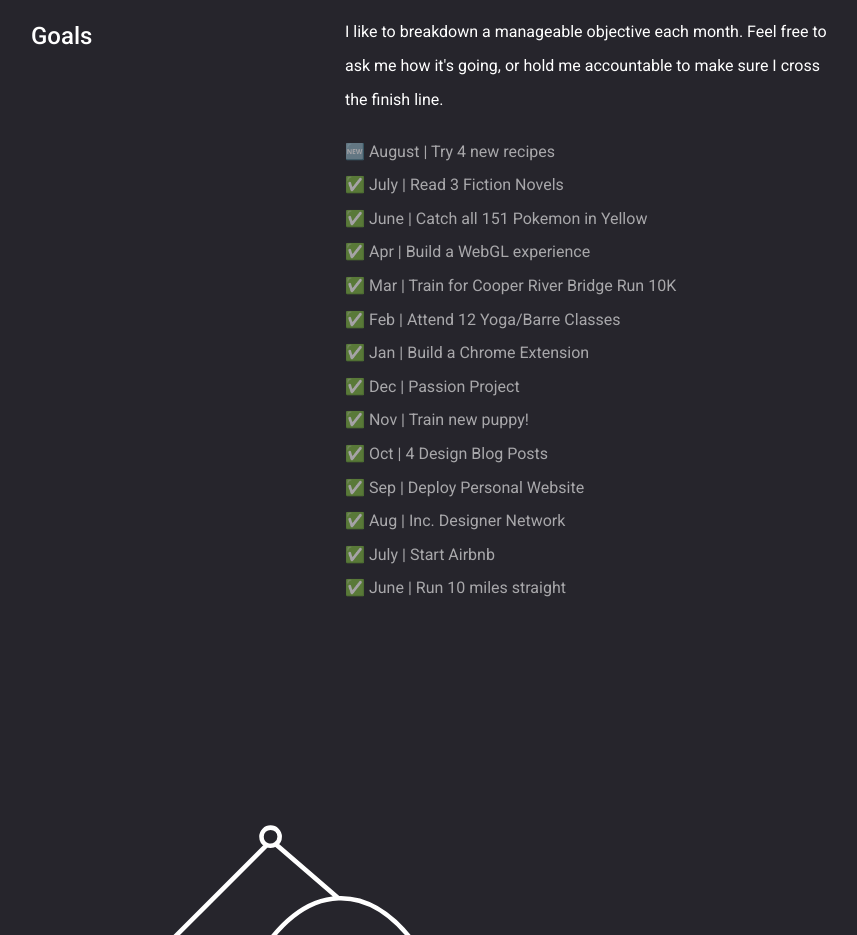
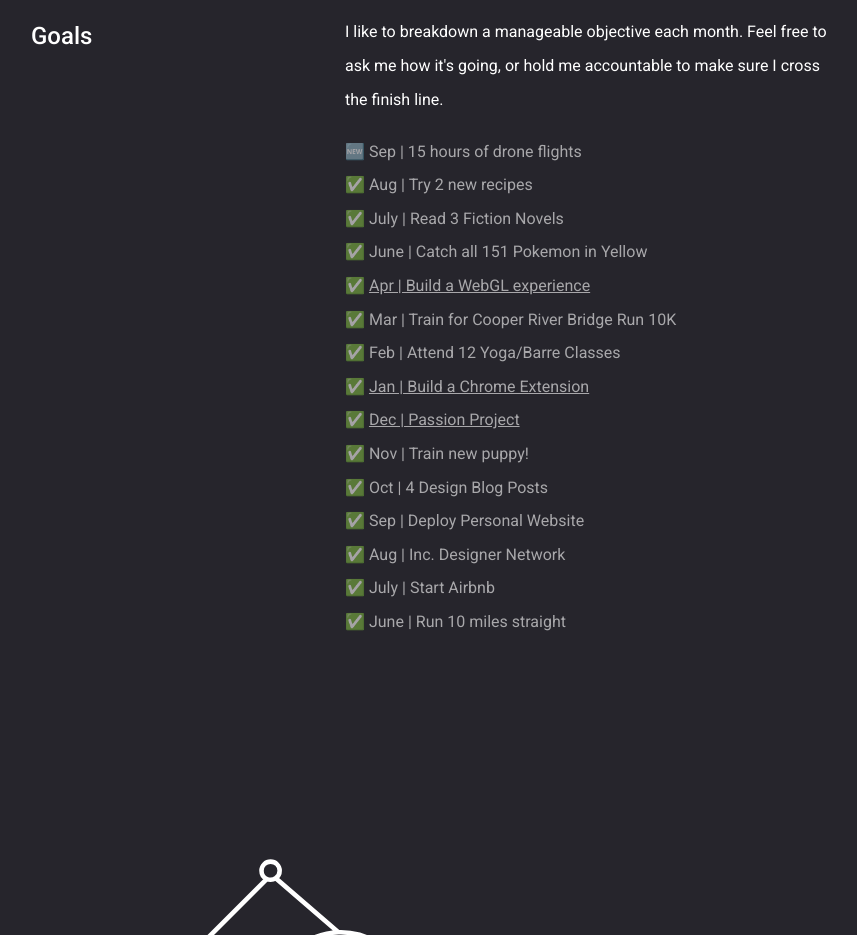
Before and after one commit to Ignorantelkski/austin-regnery.com, a plain HTML site: page index.html in a window 1280 px wide. Shown: the part 7620-8555 px from the top of the page, without its empty margins (97-954 px from the left). Drawn offline with nearby package versions, Linux system fonts and the light colour scheme.

Commit message:
updated goals

```diff
--- a/index.html
+++ b/index.html
@@ -281,14 +281,15 @@
                 <div class="six columns">
                     <p>I like to breakdown a manageable objective each month. Feel free to ask me how it's going, or hold me accountable to make sure I cross the finish line.</p><br>
                     <p class="sub-text">
-                            🆕 August | Try 4 new recipes<br>
+                            🆕 Sep | 15 hours of drone flights<br>
+                            ✅ Aug | Try 2 new recipes<br>
                             ✅ July | Read 3 Fiction Novels<br>
                             ✅ June | Catch all 151 Pokemon in Yellow<br>
-                            ✅ <a href="https://github.com/Ignorantelkski/3d-funski">Apr | Build a WebGL experience</a><br>
+                            ✅ <a style="text-decoration: underline" href="https://github.com/Ignorantelkski/3d-funski">Apr | Build a WebGL experience</a><br>
                             ✅ Mar | Train for Cooper River Bridge Run 10K<br>
                             ✅ Feb | Attend 12 Yoga/Barre Classes<br>
-                            ✅ <a href="https://chrome.google.com/webstore/detail/medium-declutter-tool/ffojgnipkjaccbnflmknmeonomggpdfb?hl=en-US">Jan | Build a Chrome Extension</a><br>
-                            ✅ <a href="https://talktoalocal.io/">Dec | Passion Project</a><br>
+                            ✅ <a style="text-decoration: underline" href="https://chrome.google.com/webstore/detail/medium-declutter-tool/ffojgnipkjaccbnflmknmeonomggpdfb?hl=en-US">Jan | Build a Chrome Extension</a><br>
+                            ✅ <a style="text-decoration: underline" href="https://talktoalocal.io/">Dec | Passion Project</a><br>
                             ✅ Nov | Train new puppy!<br>
                             ✅ Oct | 4 Design Blog Posts<br>
                             ✅ Sep | Deploy Personal Website<br>
```
